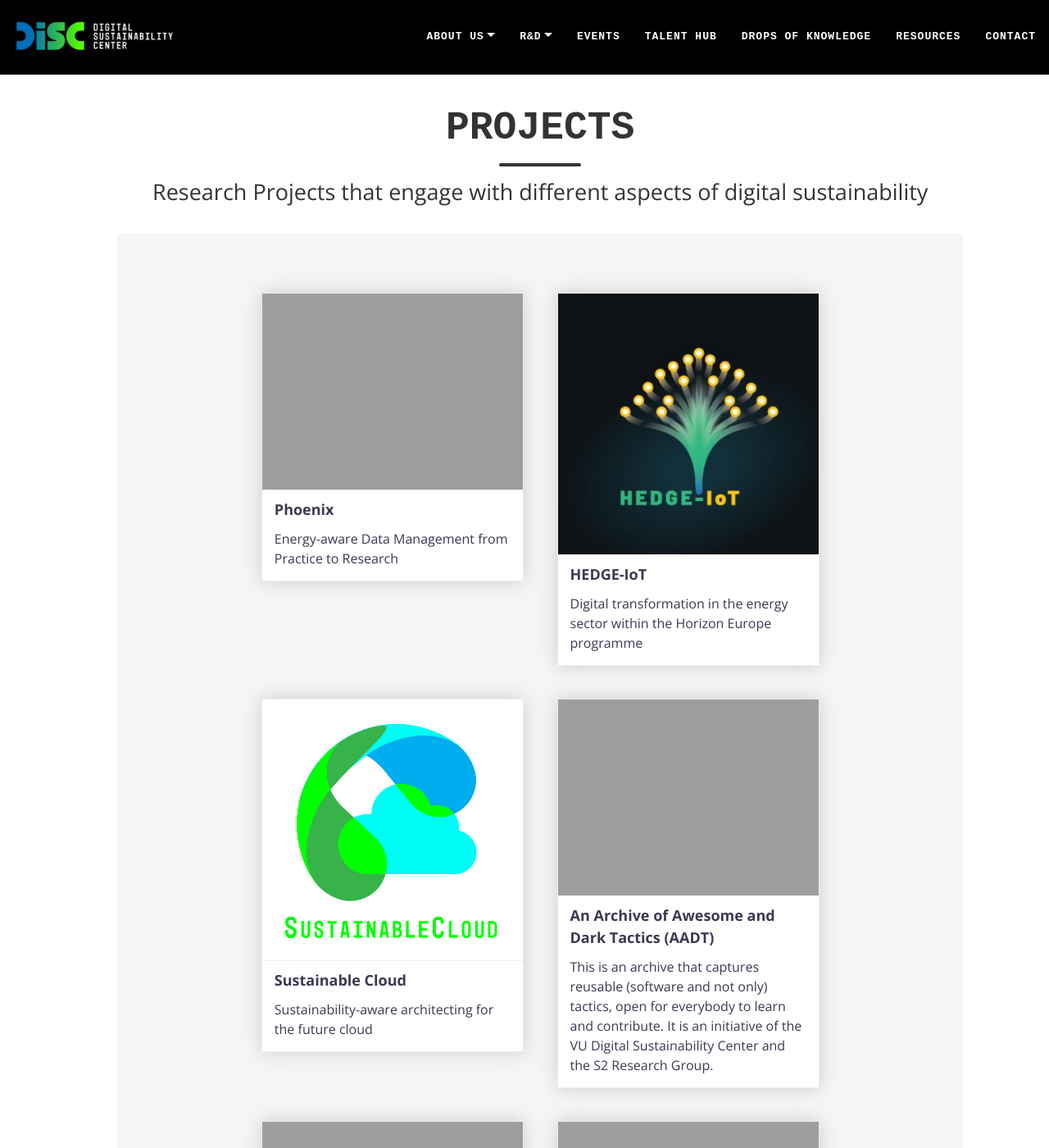
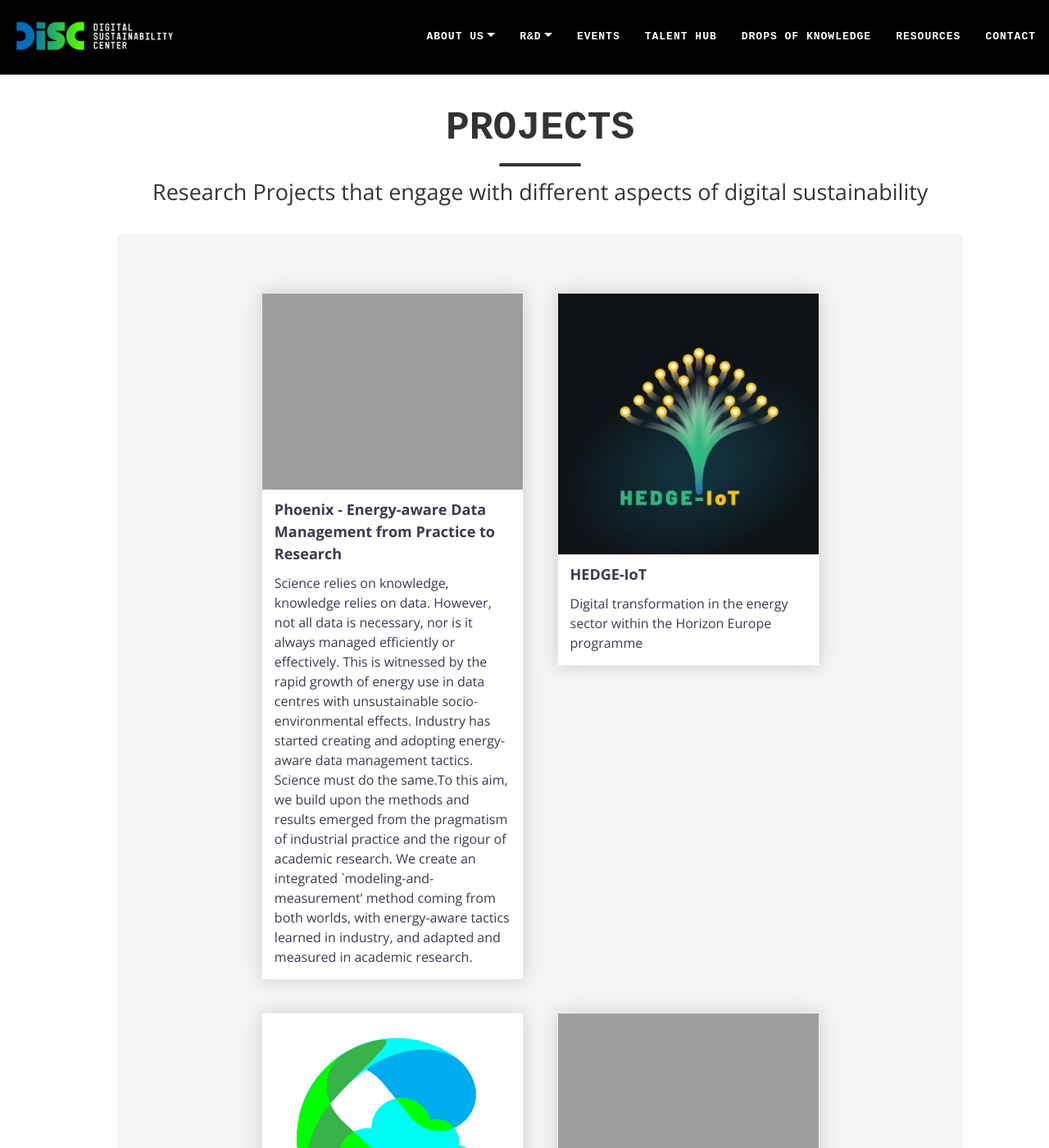
Before and after one commit to S2-group/disc-website.github.io, a Jekyll site: the page built from pages/projects.md, in a window 1280 px wide and 1400 px high. Shown: the whole window at 82% size. Built offline with Jekyll 4.4.1, drawn with Linux system fonts in a browser that asks for light colours; comment, search, counter and statistics services are not loaded.

Commit message:
updated project status

```diff
--- a/_data/projects.yml
+++ b/_data/projects.yml
@@ -1,7 +1,7 @@
-- title: Phoenix
-  description: Energy-aware Data Management from Practice to Research
+- title: Phoenix - Energy-aware Data Management from Practice to Research
+  description: Science relies on knowledge, knowledge relies on data. However, not all data is necessary, nor is it always managed efficiently or effectively. This is witnessed by the rapid growth of energy use in data centres with unsustainable socio-environmental effects. Industry has started creating and adopting energy-aware data management tactics. Science must do the same.To this aim, we build upon the methods and results emerged from the pragmatism of industrial practice and the rigour of academic research. We create an integrated `modeling-and-measurement’ method coming from both worlds, with energy-aware tactics learned in industry, and adapted and measured in academic research.
   img: phoenix.jpg
-  url: https://hetkin.nl/en/funding-awarded-to-40-projects-from-calls-under-the-science-in-transition-programme
+  url: https://s2group.cs.vu.nl/2026-05-21-phoenix-project-awarded-funding/
   status: current
 - title: HEDGE-IoT
   description: Digital transformation in the energy sector within the Horizon Europe programme
```
